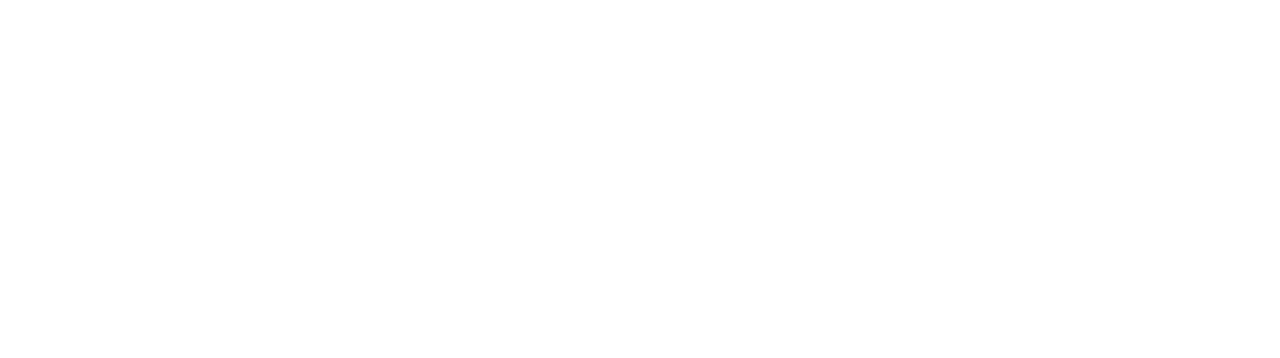
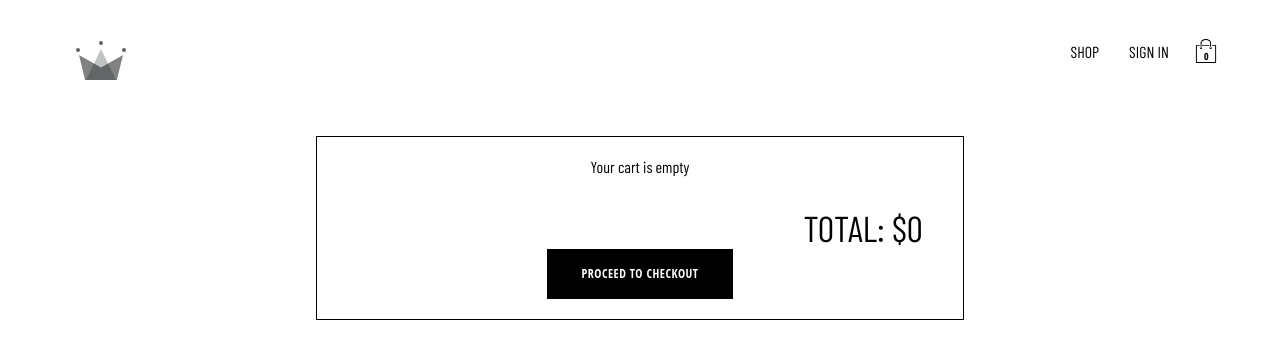
Before and after one commit to Prithviraj-debug/ecom_clothing, a React (Create React App) app: page /checkout in a window 1280 px wide. Before the commit this address had no page. Shown: the top 358 px of the page. Built offline with nearby package versions, Linux system fonts and the light colour scheme; a web font is replaced by a local one.

Commit message:
checkout

```diff
--- a/src/App.js
+++ b/src/App.js
@@ -3,6 +3,7 @@ import Home from './routes/home/home.component';
 import Navigation from './routes/navigation/navigation.component';
 import Authentication from './routes/authentication/authentication.component';
 import Shop from './routes/shop/shop.component';
+import Checkout from './routes/checkout/checkout.component';
 
 const App = () => {
   return (
@@ -11,6 +12,7 @@ const App = () => {
         <Route index element={<Home />} />
         <Route path='shop' element={<Shop />} />
         <Route path='auth' element={<Authentication />} />
+        <Route path='checkout' element={<Checkout />} />
       </Route>
     </Routes>
   );
--- a/src/components/cart-dropdown/cart-dropdown.component.jsx
+++ b/src/components/cart-dropdown/cart-dropdown.component.jsx
@@ -3,9 +3,17 @@ import Button from '../button/button.component';
 import { useContext } from 'react';
 import { CartContext } from '../../contexts/cart.context';
 import CartItem from '../cart-item/cart-item.component';
+import { Link } from 'react-router-dom';
+import { useNavigate } from 'react-router-dom';
 
 const CartDropdown = () => {
+    const navigate = useNavigate();
     const { cartItems } = useContext(CartContext);
+
+    const goToCheckout = () => {
+        navigate('/checkout');
+    }
+
     return (
         <div className='cart-dropdown-container'>
             <div className='cart-items'>
@@ -19,7 +27,7 @@ const CartDropdown = () => {
                     )
                 }
             </div>
-            <Button>GO TO CHECKOUT</Button>
+                <Button onClick={goToCheckout}>GO TO CHECKOUT</Button>
         </div>
     )
 }
--- a/src/contexts/cart.context.jsx
+++ b/src/contexts/cart.context.jsx
@@ -17,12 +17,31 @@ const addCartItem = (cartItems, productToAdd) => {
     }
 }
 
+const removeItem = (cartItems, productToRemove) => {
+    const existingCartItem = cartItems.find(cartItem => cartItem.id === productToRemove.id);
+
+    if (existingCartItem.quantity === 1) {
+        return cartItems.filter(cartItem => cartItem.id !== productToRemove.id);
+    }
+
+    return cartItems.map(cartItem =>
+        cartItem.id === productToRemove.id ?
+        {...cartItem, quantity: cartItem.quantity - 1} :
+        cartItem);
+}
+
+const deleteItem = (cartItems, productToDelete) => {
+    return cartItems.filter(cartItem => cartItem.id !== productToDelete.id);
+}
+
 export const CartContext = createContext({
     isCartOpen: false,
     setIsCartOpen: () => {},
     cartItems: [],
     addItemToCart: () => {},
     cartTotal: 0,
+    removeItemFromCart: () => {},
+    deleteItemFromCart: () => {}
 });
 
 export const CartProvider = ({ children }) => {
@@ -36,7 +55,19 @@ export const CartProvider = ({ children }) => {
         setCartItems(cartItemsArr);
     }
 
-    const value = { isCartOpen, setIsCartOpen, addItemToCart, cartItems, cartTotal };
+    const removeItemFromCart = (productToRemove) => {
+        const cartItemsArr = removeItem(cartItems, productToRemove);
+        setCartTotal(cartTotal - 1);
+        setCartItems(cartItemsArr);
+    }
+
+    const deleteItemFromCart = (productToDelete) => {
+        const cartItemsArr = deleteItem(cartItems, productToDelete);
+        setCartTotal(cartTotal - productToDelete.quantity);
+        setCartItems(cartItemsArr);
+    }
+
+    const value = { isCartOpen, setIsCartOpen, addItemToCart, removeItemFromCart, deleteItemFromCart, cartItems, cartTotal };
 
     return (
         <CartContext.Provider value={value}>
--- /dev/null
+++ b/src/routes/checkout/checkout.component.jsx
@@ -0,0 +1,49 @@
+import { useContext } from "react";
+import { CartContext } from "../../contexts/cart.context";
+import './checkout.styles.scss';
+import Button from "../../components/button/button.component";
+
+const Checkout = () => {
+    const { cartItems, addItemToCart, removeItemFromCart, deleteItemFromCart } = useContext(CartContext);
+    return (
+        <div className="checkout-container">
+            <div className="checkout-items">
+
+            {
+                cartItems.length > 0 ? (
+                cartItems.map((cartItem) => {
+                    const { id, name, price, imageUrl, quantity } = cartItem;
+                    return (
+                    <div className="checkout-item" key={id}>
+                        <span className="name">{name}</span>
+                        <span className="quantity">
+                            <span onClick={() => removeItemFromCart(cartItem)} className="arrow">&#10094;</span>
+                            {quantity}
+                            <span onClick={() => addItemToCart(cartItem)} className="arrow">&#10095;</span>
+                        </span>
+                        <span className="price">{price}</span>
+                        <div className="image-container">
+                            <img src={imageUrl} alt={name} />
+                        </div>
+                        <span onClick={() => deleteItemFromCart(cartItem)} className="remove-button">&#10005;</span>
+
+                    </div>
+
+                )})
+                ) : (
+                    <span className="empty-message">Your cart is empty</span>
+                )
+            }
+                <div className="total">
+                    <span>TOTAL: ${cartItems.reduce((acc, cartItem) => acc + cartItem.price * cartItem.quantity, 0)}</span>
+                    </div>
+                <div className="checkout">
+                    <Button>Proceed to Checkout</Button>
+                </div>
+            </div>
+
+        </div>
+    )
+}
+
+export default Checkout;
--- /dev/null
+++ b/src/routes/checkout/checkout.styles.scss
@@ -0,0 +1,68 @@
+.checkout-container {
+    .checkout-items {
+        display: flex;
+        flex-direction: column;
+        align-items: center;
+        margin: 50px auto 0;
+        width: 55%;
+        border: 1px solid black;
+        padding: 20px 40px;
+        @media screen and (max-width: 800px) {
+            width: 90%;
+        }
+
+        .checkout-item {
+            width: 100%;
+            display: flex;
+            min-height: 100px;
+            border-bottom: 1px solid darkgrey;
+            padding: 15px 0;
+            font-size: 20px;
+            align-items: center;
+            @media screen and (max-width: 800px) {
+                font-size: 16px;
+            }
+            .image-container {
+                width: 23%;
+                padding-right: 15px;
+                @media screen and (max-width: 800px) {
+                    width: 22%;
+                }
+                img {
+                    width: 100%;
+                    height: 100%;
+                }
+            }
+            .name,
+            .quantity,
+            .price {
+                width: 23%;
+                @media screen and (max-width: 800px) {
+                    width: 22%;
+                }
+            }
+            .quantity {
+                display: flex;
+                .arrow {
+                    cursor: pointer;
+                }
+                .value {
+                    margin: 0 10px;
+                }
+            }
+            .remove-button {
+                padding-left: 12px;
+                cursor: pointer;
+            }
+        }
+    }
+
+    .total {
+        margin-top: 30px;
+        margin-left: auto;
+        font-size: 36px;
+        @media screen and (max-width: 800px) {
+            font-size: 28px;
+        }
+    }
+}
```
Also changed, not shown: src/components/checkout-item/checkout-item.component.jsx (added).
